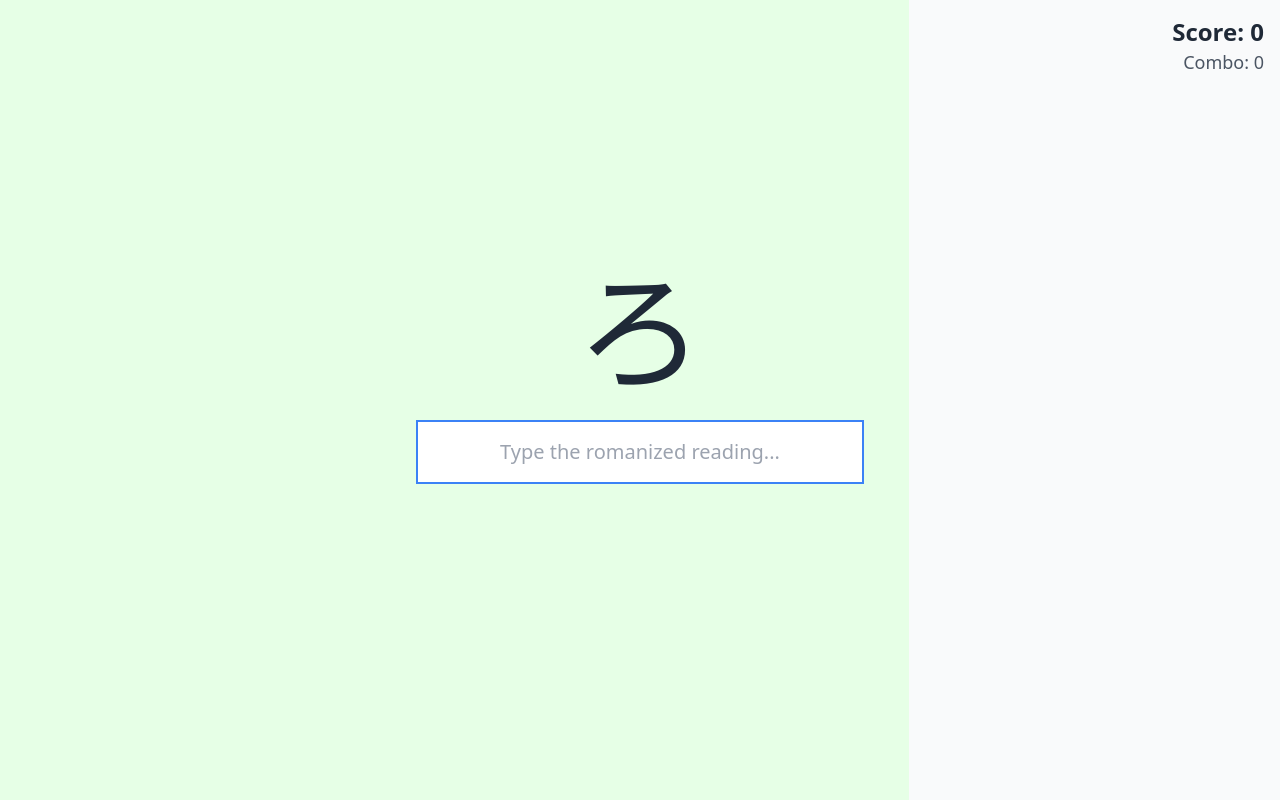
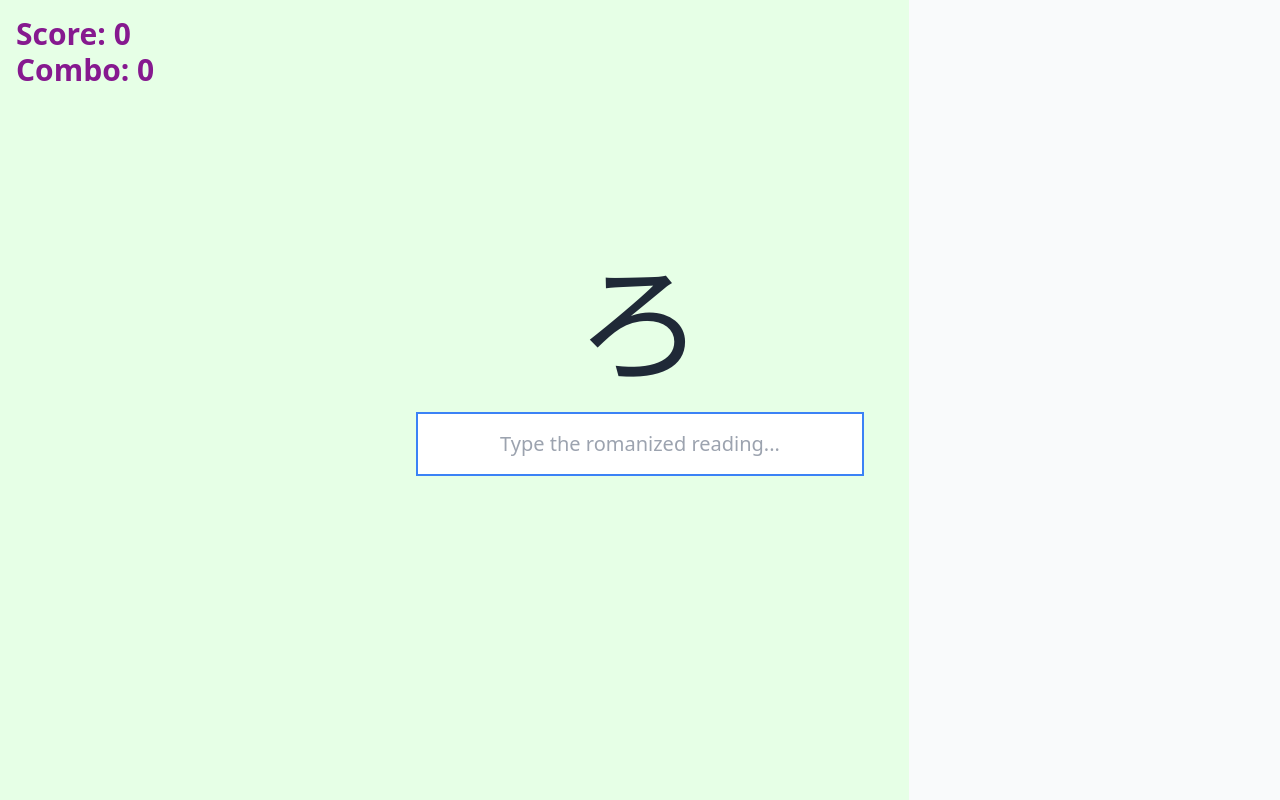
Before and after one commit to emily-li/rote-rush, a React (Vite) app: page / in a window 1280 px wide. Built offline with nearby package versions, Linux system fonts and the light colour scheme.

Commit message:
Add fuschia colouring for errors

```diff
--- a/src/components/SimpleQuizMode.tsx
+++ b/src/components/SimpleQuizMode.tsx
@@ -172,9 +172,9 @@ export default function SimpleQuizMode() {
         }}
       />
       <div className="relative z-10 flex flex-1 flex-col items-center justify-center px-8">
-        <div className="absolute right-4 top-4 text-right">
-          <div className="text-2xl font-bold text-gray-800">Score: {score}</div>
-          <div className="text-lg text-gray-600">Combo: {combo}</div>
+        <div className="absolute left-4 top-4 text-left">
+          <div className="text-3xl font-bold text-fuchsia-800">Score: {score}</div>
+          <div className="text-3xl font-bold text-fuchsia-800">Combo: {combo}</div>
         </div>
         <div className="kana mb-8 select-none text-9xl font-light text-gray-800">
           {currentChar.char}
@@ -187,14 +187,14 @@ export default function SimpleQuizMode() {
             placeholder="Type the romanized reading..."
             className={`w-full border-2 py-4 text-center text-xl transition-colors focus:ring-0 focus:outline-none ${
               isWrongAnswer
-                ? 'border-red-500 bg-red-50 text-red-600'
+                ? 'border-fuchsia-800 bg-fuchsia-50 text-fuchsia-800'
                 : 'border-gray-300 focus:border-blue-500'
             }`}
             autoFocus
           />
         </div>
-        <div className="mt-6 flex h-8 items-center justify-center">
-          <div className={`text-lg font-medium ${isWrongAnswer ? 'text-red-600' : 'text-green-600'}`}>
+        <div className="mt-6 flex h-12 items-center justify-center">
+          <div className={`text-3xl font-bold text-fuchsia-800`}>
             {isWrongAnswer ? currentChar.validAnswers[0] : ''}
           </div>
         </div>
```
